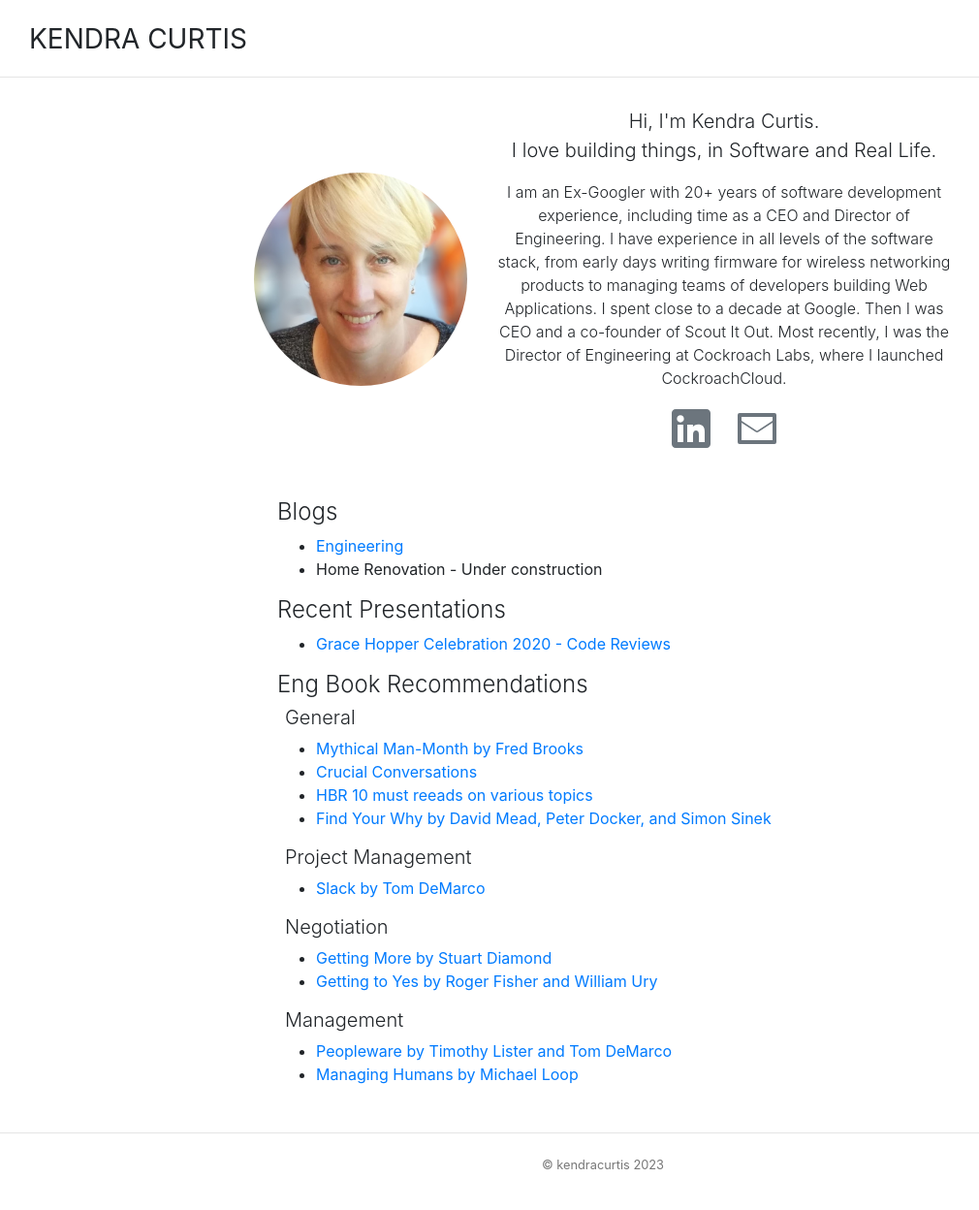
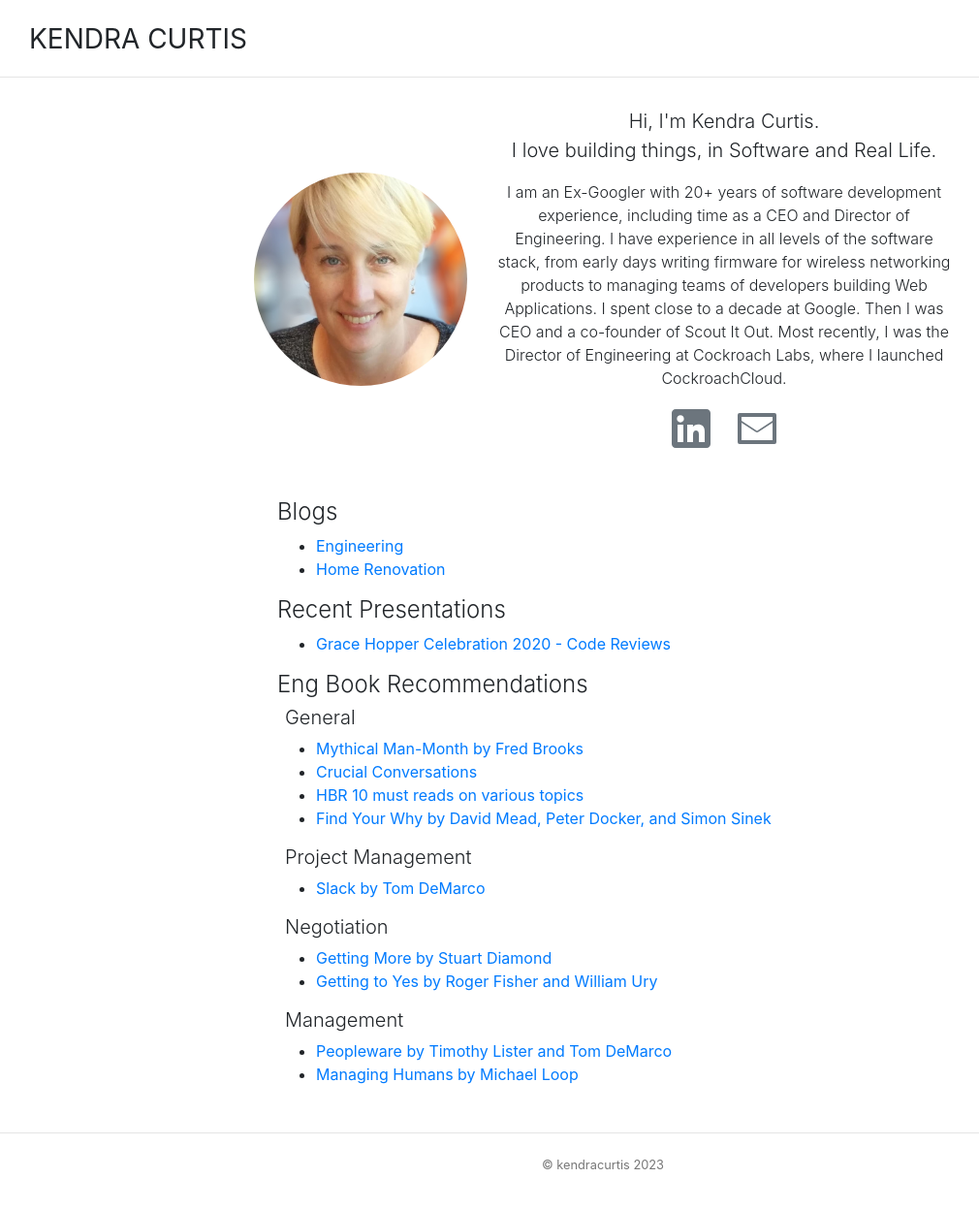
Before and after one commit to kendracurtis/kendracurtis.github.io, a Jekyll site: the page built from index.md, in a window 1280 px wide. Shown: the whole page at 97% size, without its empty margins (18-1028 px from the left). Built offline with Jekyll 4.4.1, drawn with Linux system fonts in a browser that asks for light colours.

Commit message:
Added Personal Blog
Added Personal Blog and fixed typo

```diff
--- a/index.md
+++ b/index.md
@@ -36,7 +36,7 @@ title: Kendra Curtis
 #### Blogs
 
 * [Engineering](https://kscurtis2000.medium.com/)
-* Home Renovation - Under construction
+* [Home Renovation](http://medium.com/@KendraDIY)
 
 #### Recent Presentations
 * [Grace Hopper Celebration 2020 - Code Reviews](../ghc2020)
@@ -45,7 +45,7 @@ title: Kendra Curtis
 ##### General
 * [Mythical Man-Month by Fred Brooks](https://g.co/kgs/5oiiz9)
 * [Crucial Conversations](https://g.co/kgs/phwz1E)
-* [HBR 10 must reeads on various topics ](https://store.hbr.org/books/hbr-10-must-read-series/)
+* [HBR 10 must reads on various topics ](https://store.hbr.org/books/hbr-10-must-read-series/)
 * [Find Your Why by David Mead, Peter Docker, and Simon Sinek](https://g.co/kgs/qLgS31)
 
 ##### Project Management
```
